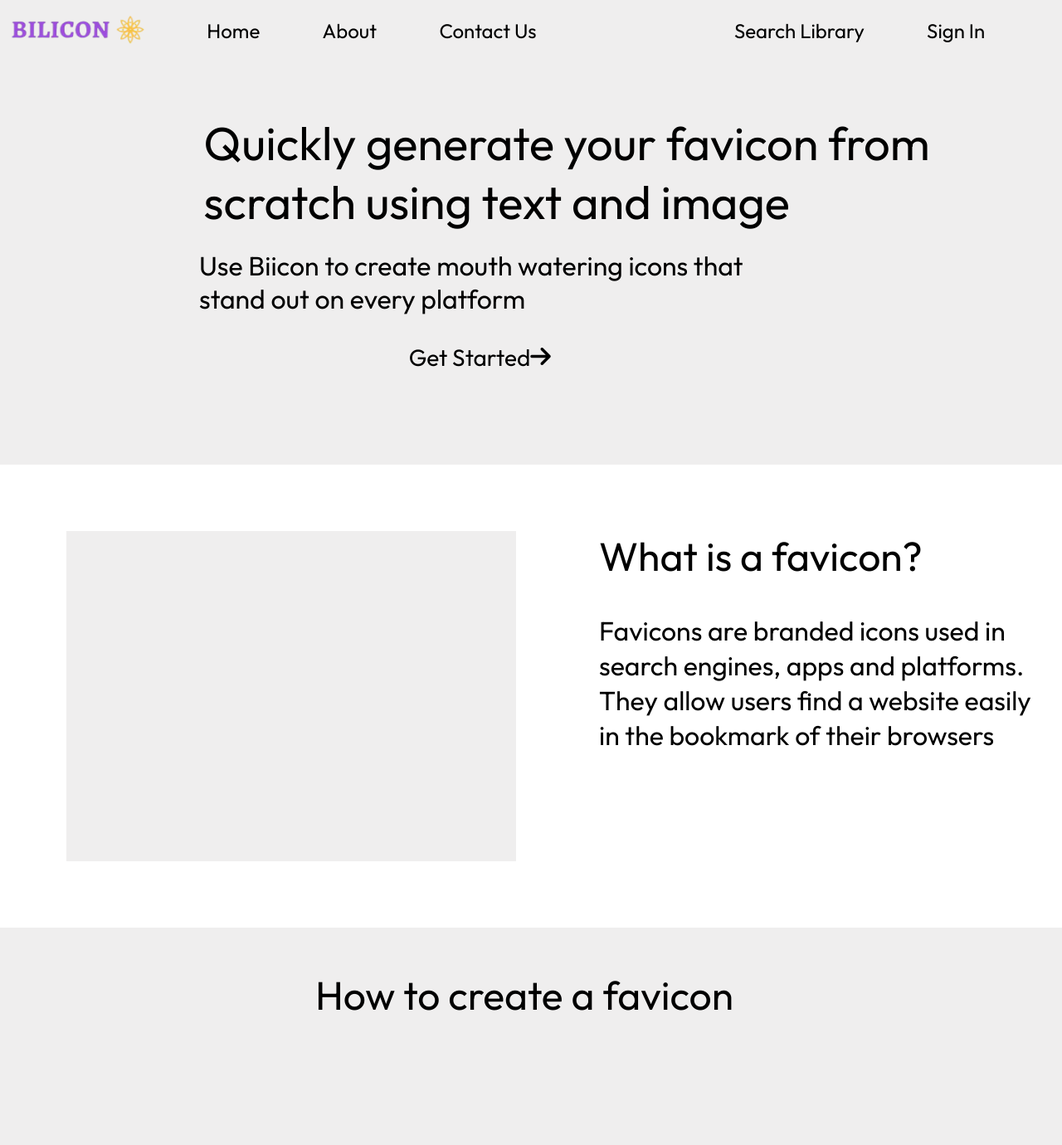
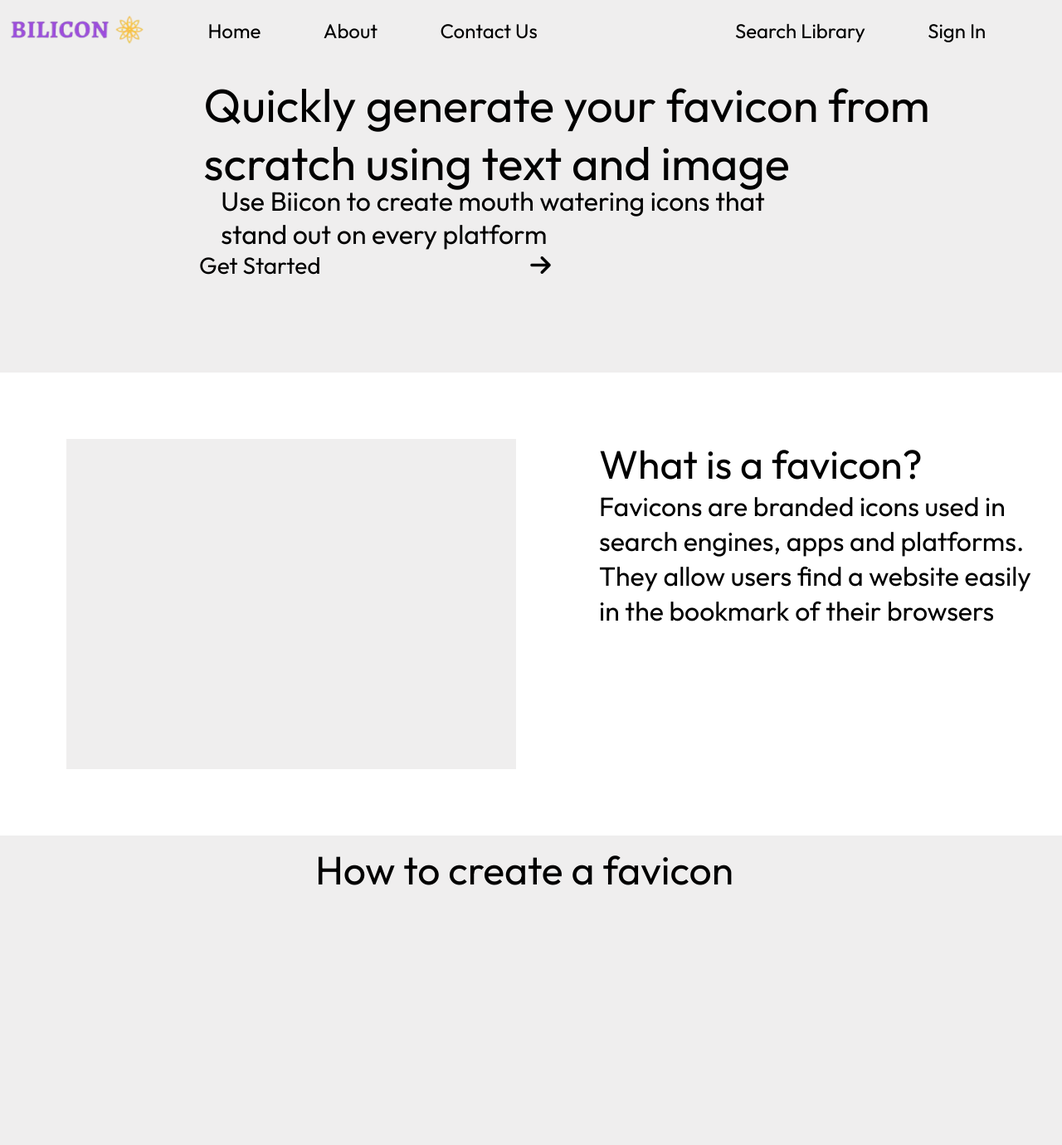
Before and after one commit to zuri-training/Team-Spoonbill2, a web app: file Public/index.html in a window 1280 px wide. Shown: the whole page at 83% size. After the commit the page ends 1067 px from the top, so only its background shows below. Run offline with its HTML, style and script files only (its server is not run), Linux system fonts and the light colour scheme; some libraries are stand-ins or nearby versions.

Commit message:
Update styles.css

```diff
--- a/Public/css/styles.css
+++ b/Public/css/styles.css
@@ -3,7 +3,7 @@
     src: url(Outfit-Regular.ttf);
 }
 
-body {
+* {
     margin: auto;
     padding: auto;
     font-family: Outfit;
```
